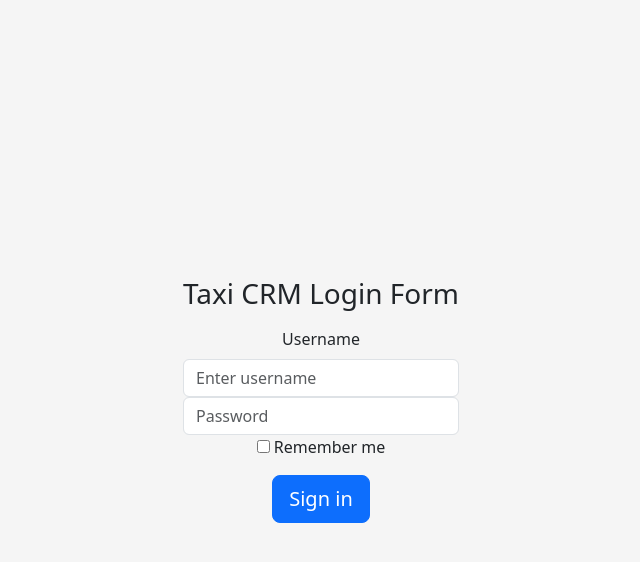
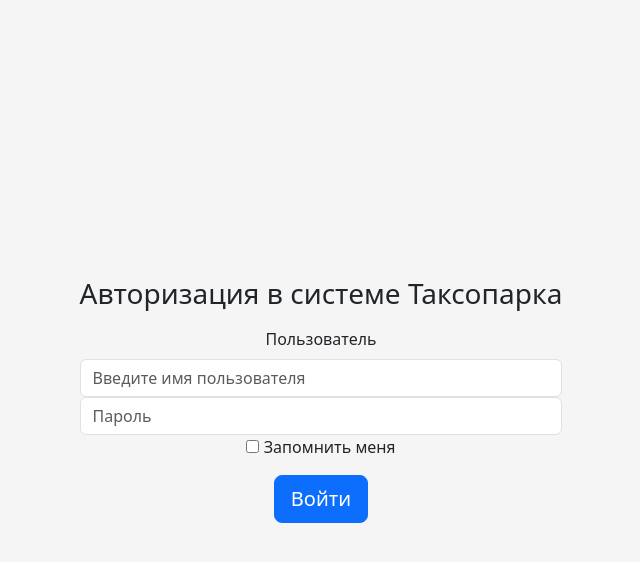
Before and after one commit to Voldek404/TaxiTracker, a Django app: page /login/ in a window 1280 px wide. Shown: the top 562 px of the page, without its empty margins (319-959 px from the left). Run offline with Django 4.2, Linux system fonts and the light colour scheme.

Commit message:
code:invalid_val_message

```diff
--- a/TaxiTracker/templates/authentication/login.html
+++ b/TaxiTracker/templates/authentication/login.html
@@ -11,16 +11,21 @@
   <body class="text-center">
     <form method="post" action="{% url 'login' %}">
        {% csrf_token %}
-      <h1 class="h3 mb-3 font-weight-normal">Taxi CRM Login Form</h1>
-      <label for="username" class="form-label">Username</label>
-      <input type="text" class="form-control" name="username" placeholder="Enter username">
-      <input name="password" class="form-control" type="password" placeholder="Password" required>
+      <h1 class="h3 mb-3 font-weight-normal">Авторизация в системе Таксопарка</h1>
+      <label for="username" class="form-label">Пользователь</label>
+      <input type="text" class="form-control" name="username" placeholder="Введите имя пользователя">
+      <input name="password" class="form-control" type="password" placeholder="Пароль" required>
+      {% if form.errors %}
+      <div class="invalid-feedback d-block">
+        Неверный логин или пароль
+      </div>
+      {% endif %}
       <div class="checkbox mb-3">
         <label>
-          <input value="remember-me" type="checkbox"> Remember me
+          <input value="remember-me" type="checkbox"> Запомнить меня
         </label>
       </div>
-      <button class="btn btn-lg btn-primary btn-block" type="submit">Sign in</button>
+      <button class="btn btn-lg btn-primary btn-block" type="submit">Войти</button>
     </form>
   </body>
 </html>
--- a/TaxiTracker/vehicles/views.py
+++ b/TaxiTracker/vehicles/views.py
@@ -47,7 +47,7 @@ class ManagerDashboardView(ListView):
         user = self.request.user
         if hasattr(user, 'managers'):
             return user.managers.enterprises.all()
-        raise PermissionDenied("Вы не менеджер")
+
 
 
 
```
Also changed, not shown: TaxiTracker/templates/authentication/dashboard.html (+6 -4 lines).
